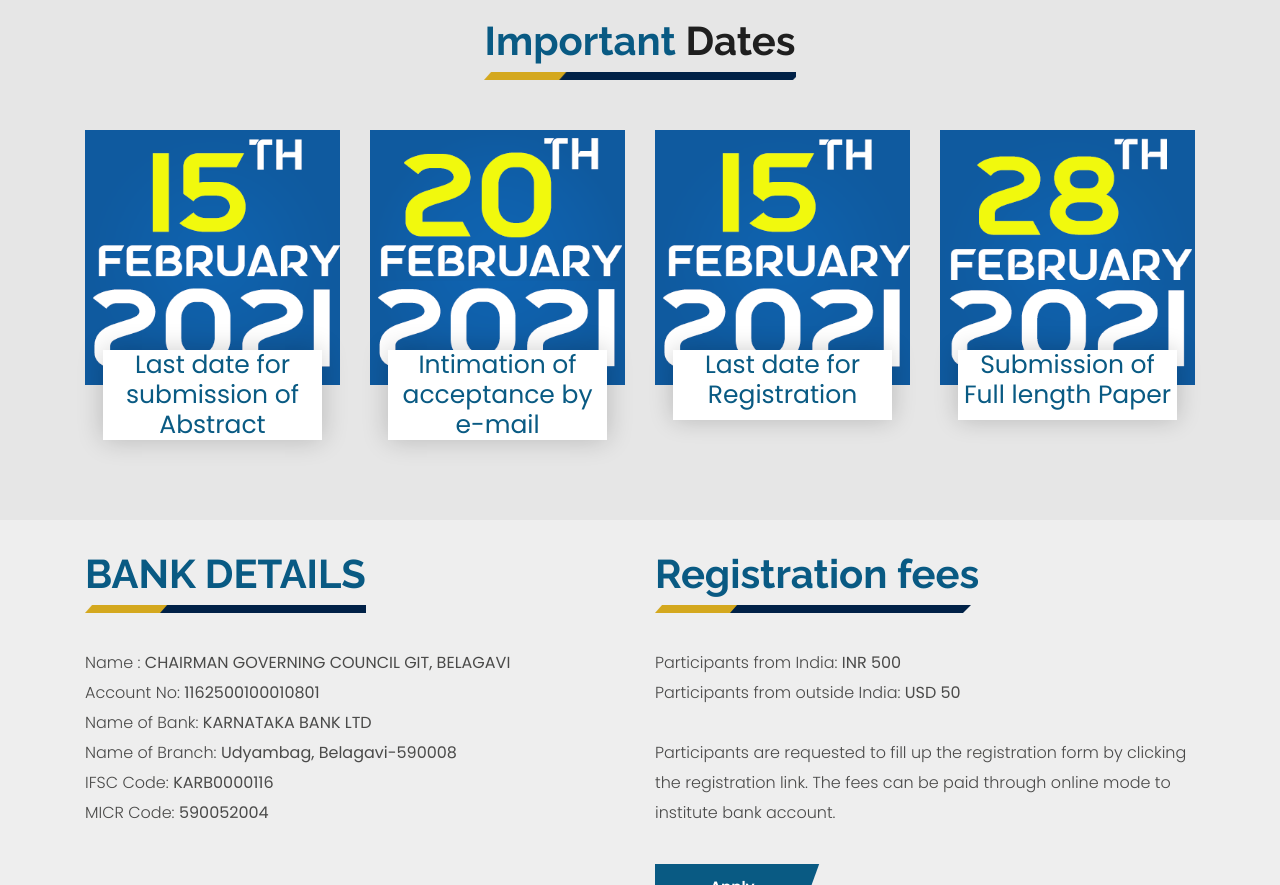
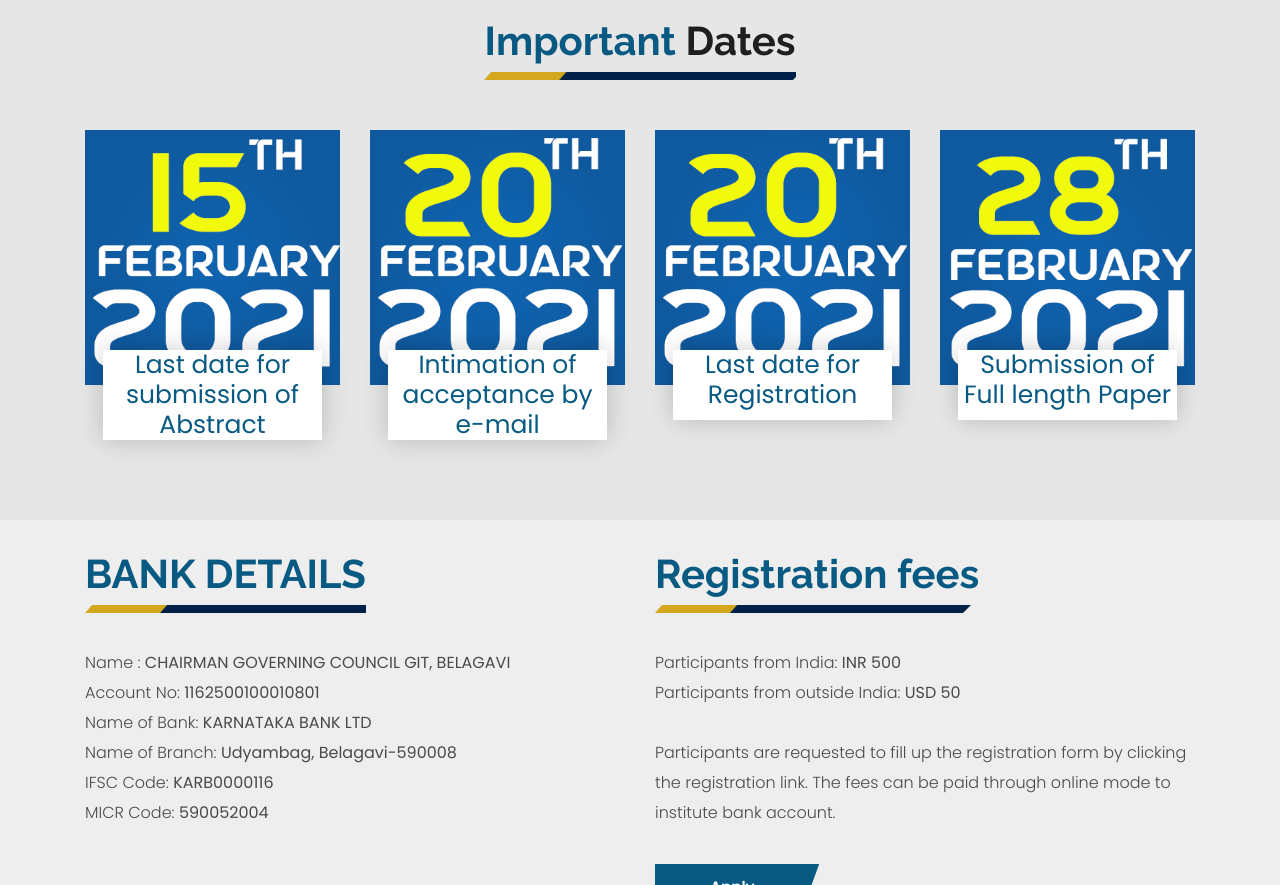
Before and after one commit to LazyWiz007/etwm.github.io, a plain HTML site: page index.html in a window 1280 px wide. Shown: the part 1300-2185 px from the top of the page. Drawn offline with Linux system fonts and the light colour scheme.

Commit message:
registration updated

```diff
--- a/index.html
+++ b/index.html
@@ -185,7 +185,7 @@
         </div>
         <div class="col-md-3">
           <div class="full blog_img_popular">
-            <img class="img-responsive" src="images/15.png" alt="#" />
+            <img class="img-responsive" src="images/20.png" alt="#" />
             <h4>Last date for Registration</h4>
           </div>
         </div>
```
